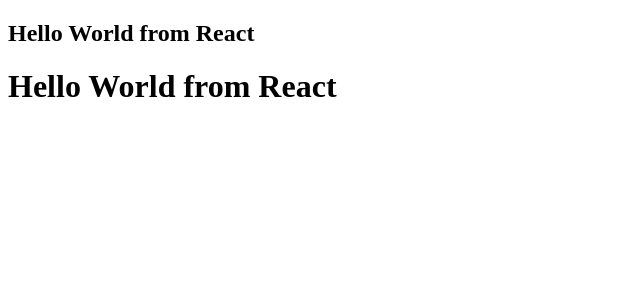
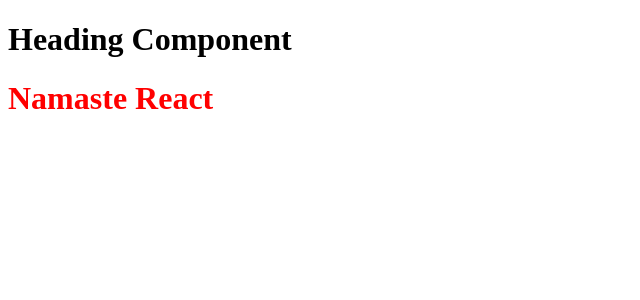
Before and after one commit to Pulkit426/Namaste-React, a React (Vite) app: page / in a window 1280 px wide. Shown: the top 300 px of the page, without its empty margins (0-640 px from the left). Built offline with nearby package versions, Linux system fonts and the light colour scheme.

Commit message:
episode 3

```diff
--- a/App.js
+++ b/App.js
@@ -1,16 +1,56 @@
 import React from "react"
 import ReactDOM from "react-dom/client"
 
-const div = React.createElement('div', {id: 'div1'},
-React.createElement('div', {id: 'div2'} ,
-[
-    React.createElement('h2', {id: 'heading'} , "Hello World from React"),
-    React.createElement('h1', {id: 'heading2'} , "Hello World from React")
-]
-)
-)
+const jsxheading = <h1 id="heading"> Namaste React </h1>
+
+const HeadingComponent = () => {
+    return (
+        <div>
+            <h1> Heading Component </h1>
+            {jsxheading}
+        </div>
+    )
+}
+
+const root = ReactDOM.createRoot(document.getElementById('root'))
+root.render(<HeadingComponent />)
 
 
 
-const root = ReactDOM.createRoot(document.getElementById('root'))
-root.render(div)
+
+
+
+//Assignment
+
+// const elem1 = React.createElement('div', {}, [React.createElement('h1', {}, 'H1'), React.createElement('h2',{}, 'H2' ), React.createElement('h3', {}, 'H3')] )
+
+
+// const elem2 =
+// <div>
+//     <h1> H1 JSX</h1>
+//     <h2> H2 JSX</h2>
+//     <h3> H3 JSX </h3>
+// </div>
+
+
+// const Elem3 = () => {
+//     return (
+//     <div>
+//         <h1> H1 FC</h1>
+//         <h2> H2 FC</h2>
+//         <h3> H3 FC</h3>
+//     </div>
+// )}
+
+
+
+
+// const Header = () => {
+//     return (
+//         <div id="header">
+//             <img src=''></img>
+//             <input type="text"></input>
+//             <img src='' ></img>
+//         </div>
+//     )
+// }
--- a/index.css
+++ b/index.css
@@ -1,3 +1,3 @@
 #heading{
-    color: "red"
+    color: red
 }
--- a/package.json
+++ b/package.json
@@ -3,7 +3,8 @@
   "version": "1.0.0",
   "description": "This is Namaste React",
   "scripts": {
-    "test": "jest"
+    "start": "parcel index.html",
+    "build": "parcel build index.html"
   },
   "repository": {
     "type": "git",
```
